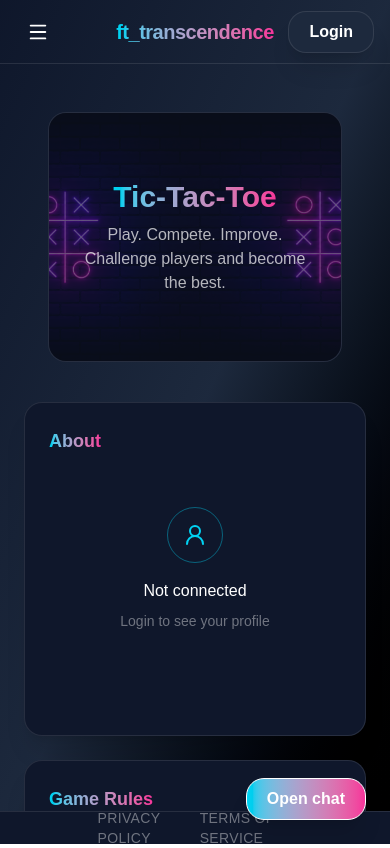
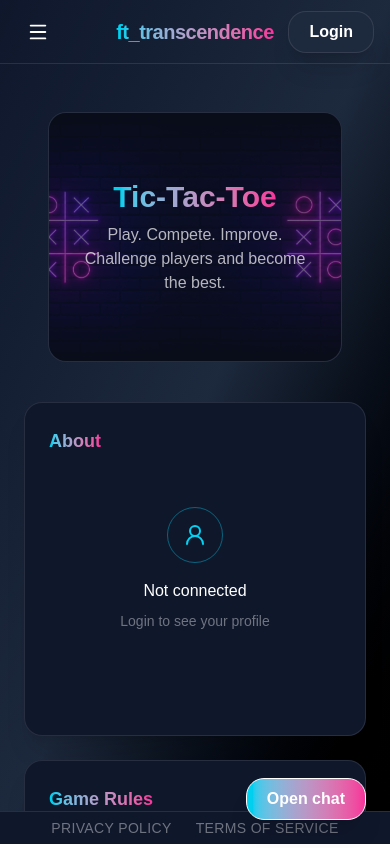
Before and after one commit to team-Segfault-Society-42/Ft_transcendence, a React (Vite) app in the folder frontend/: page / in a window 390 px wide. Built offline with nearby package versions, Linux system fonts and the light colour scheme; no server answers.

Commit message:
Fix(layout) : Add full responsiveness for Footer

```diff
--- a/frontend/src/components/layout/Footer.tsx
+++ b/frontend/src/components/layout/Footer.tsx
@@ -9,7 +9,7 @@ export default function Footer() {
     <footer className="w-full border-t border-white/10 bg-slate-900 backdrop-blur text-white/40">
       <div className="relative max-w-6xl mx-auto px-6 py-4 flex items-center">
 
-        <nav className="absolute left-1/2 -translate-x-1/2 flex gap-6 uppercase tracking-wide text-sm">
+        <nav className="absolute left-1/2 -translate-x-1/2 flex gap-6 uppercase tracking-wide text-sm whitespace-nowrap">
           <Motion>
             <NavLink
               to="/privacy"
```
